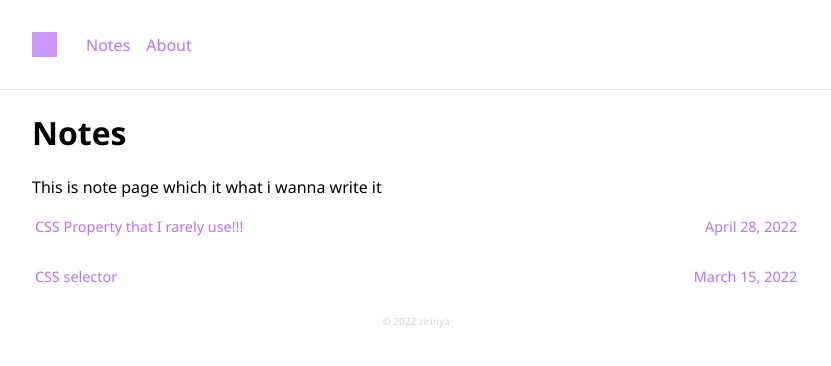
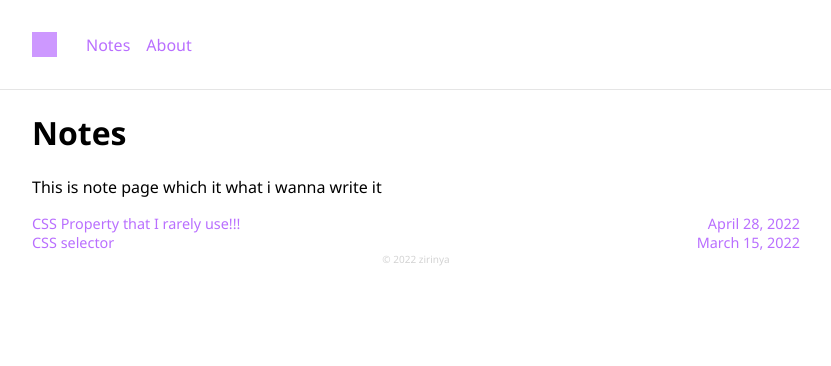
Before and after one commit to zirinya/zirinya.dev, a Gatsby site: page /notes in a window 1280 px wide. Shown: the whole page, without its empty margins (224-1055 px from the left). Built offline with nearby package versions, Linux system fonts and the light colour scheme; Gatsby itself is replaced by a stand-in of ours.

Commit message:
update style

```diff
--- a/src/styles/style.css
+++ b/src/styles/style.css
@@ -48,23 +48,21 @@ li a {
   display: flex;
   align-items: center;
   justify-content: space-between;
-  margin-bottom: 0.2em;
+
   width: 100%;
 }
 .notestitlewrap p {
   font-weight: 400;
-  margin: 0.2em;
+  margin: 0em;
   display: flex;
   font-size: 0.9em;
 }
 .notestitlewrap:hover {
   background-color: #b984df3d;
 }
-
 .notesLink {
   text-decoration: none;
   color: rgba(185, 111, 255);
-  margin-right: 16px;
 }
 .notesLink:hover {
   background-color: #b984df3d;
@@ -74,6 +72,10 @@ li a {
   height: 25px;
   background-color: rgba(185, 111, 255, 0.711);
   margin-right: 29px;
+}
+
+.space-right{
+  margin-right: 16px;
 }
 
 /* code block */
```
